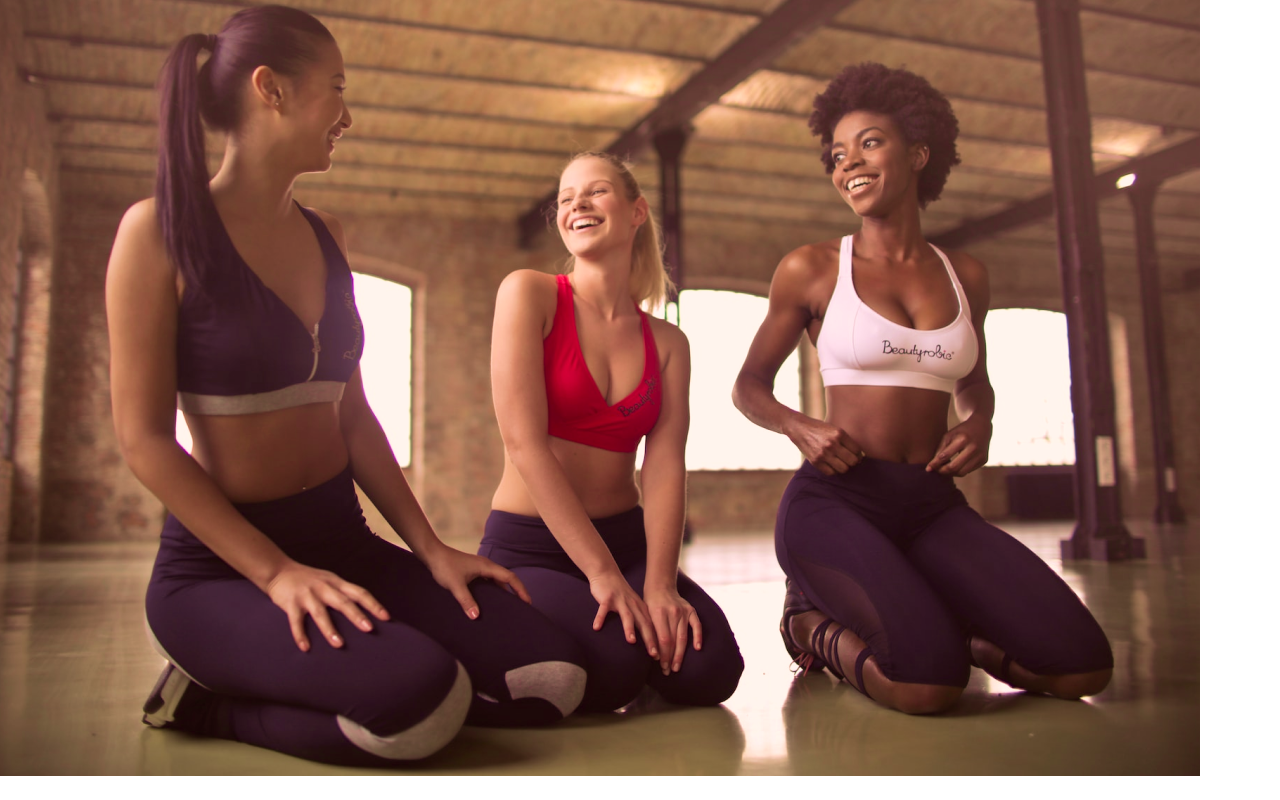
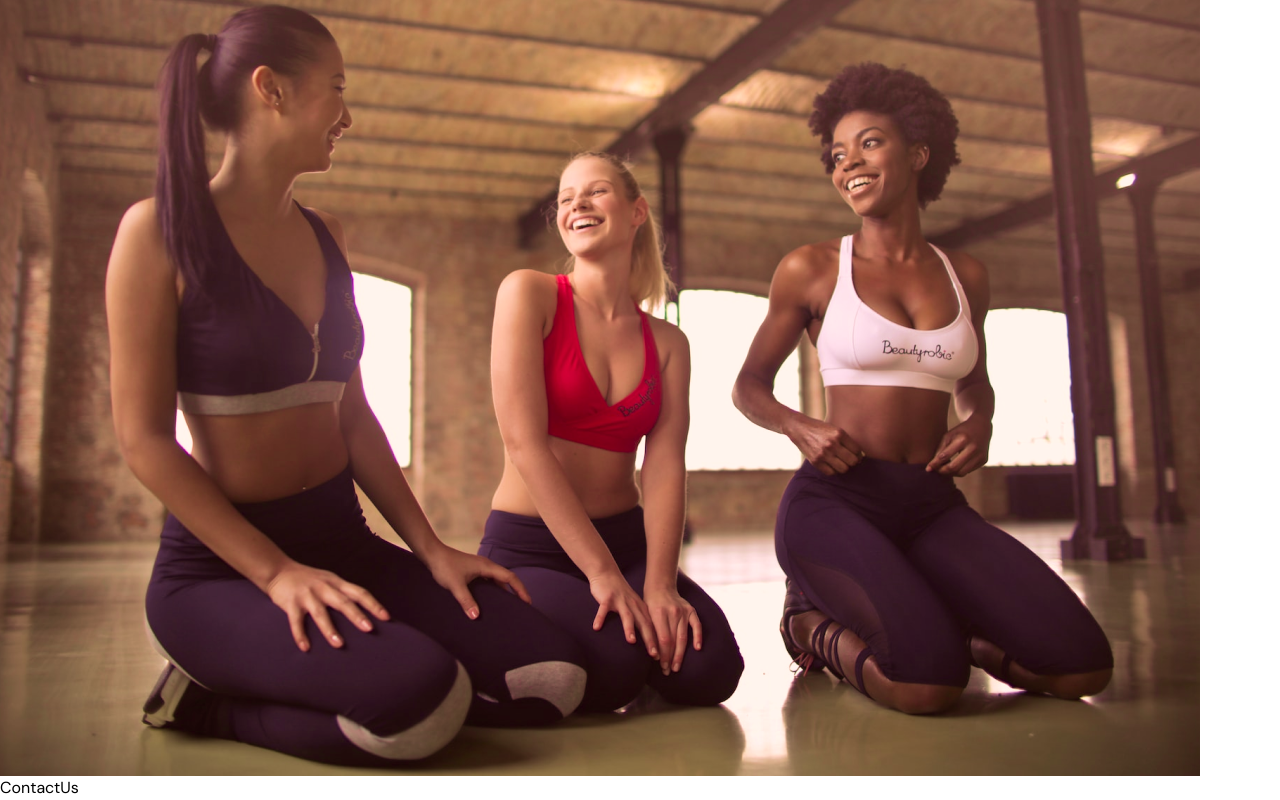
Before and after one commit to stivex001/bai_fitness, a React (Vite) app: page / in a window 1280 px wide. Shown: the part 8949-9749 px from the top of the page. Before the commit the page ends 9725 px from the top, so only its background shows below. Built offline with nearby package versions, Linux system fonts and the light colour scheme.

Commit message:
feat:implemented contact us page

```diff
--- a/src/App.tsx
+++ b/src/App.tsx
@@ -4,6 +4,7 @@ import { SelectedPage } from "./shared/types";
 import Home from "./scenes/home/Home";
 import Benefit from "./scenes/benefit/Benefit";
 import Ourclasses from "./scenes/ourClasses/Ourclasses";
+import ContactUs from "./scenes/contactUs/ContactUs";
 
 function App() {
   const [selectedPage, setSelectPage] = useState<SelectedPage>(
@@ -34,6 +35,7 @@ function App() {
       <Home setSelectPage={setSelectPage} />
       <Benefit setSelectPage={setSelectPage} />
       <Ourclasses setSelectPage={setSelectPage} />
+      <ContactUs setSelectPage={setSelectPage} />
     </div>
   );
 }
--- /dev/null
+++ b/src/scenes/contactUs/ContactUs.tsx
@@ -0,0 +1,11 @@
+import { SelectedPage } from "@/shared/types";
+
+type Props = {
+    setSelectPage: (value: SelectedPage) => void
+};
+
+const ContactUs = ({setSelectPage}: Props) => {
+  return <div>ContactUs</div>;
+};
+
+export default ContactUs;
```
